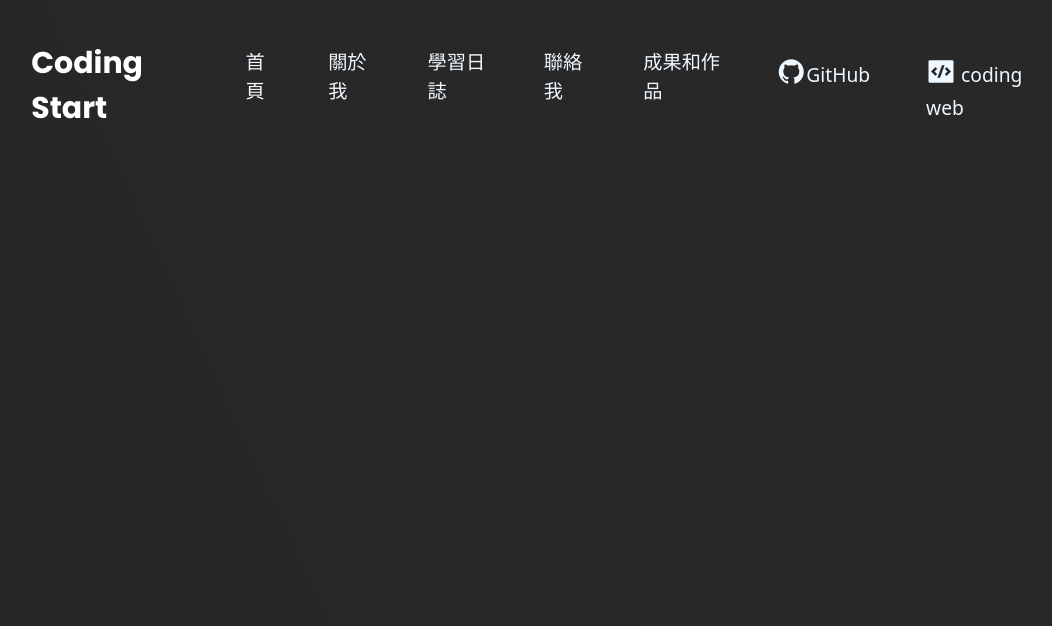
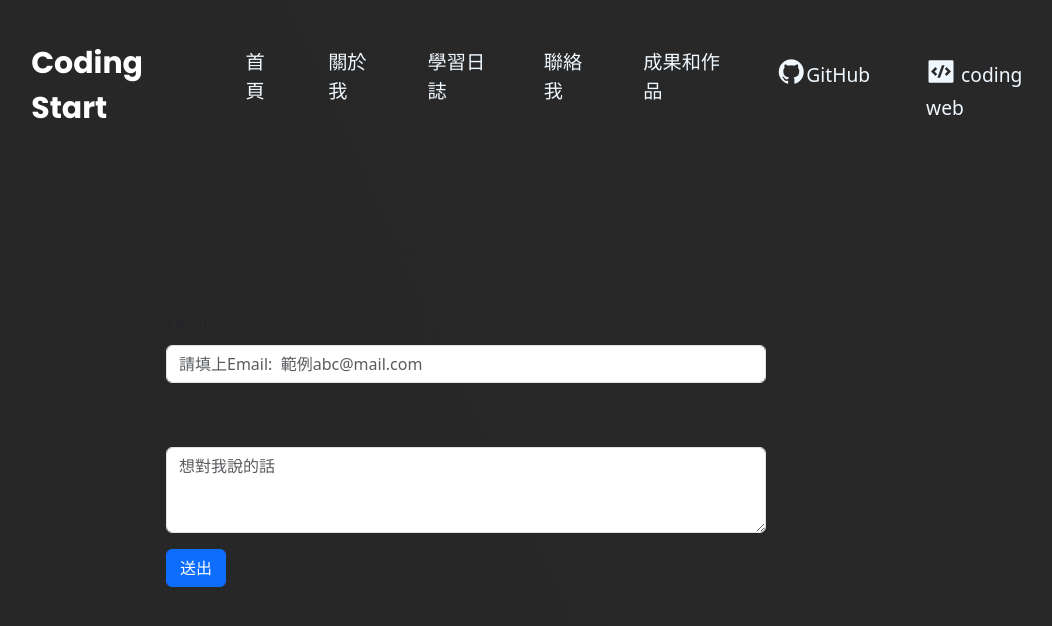
Before and after one commit to foylaou/foylaou.github.io, a plain HTML site: page contact.html in a window 1280 px wide. Shown: the whole page, without its empty margins (84-1136 px from the left). Drawn offline with nearby package versions, Linux system fonts and the light colour scheme.

Commit message:
Add files via upload

```diff
--- a/CSS/style.css
+++ b/CSS/style.css
@@ -41,6 +41,7 @@
 }
 .mybox-img{
     border-radius: 100px;
+
 }
 .font-weight-bold{
     color:white;
@@ -229,3 +230,6 @@ p{
     color: aliceblue;
 
 }
+.mb-3{
+    margin: 0 0 -100px;
+}
--- a/contact.html
+++ b/contact.html
@@ -45,8 +45,18 @@
             </nav>
         </header>
         <section class="prj">
-
-
+            <div class="mybox">
+            <div class="mb-3" style="width: 600px;">
+                <label for="" class="form-label">Email</label>
+                <input type="email" class="form-control" name="" id="" aria-describedby="emailHelpId" placeholder="請填上Email:  範例abc@mail.com">
+                <small id="emailHelpId" class="form-text text-muted">Help text</small>
+              </div>
+              <div class="mb-3"  style="width: 600px;">
+                <label for="" class="form-label"></label>
+                <textarea class="form-control" name="" id="" rows="3" placeholder='想對我說的話'></textarea>
+              </div>
+              <button type="submit" class="btn btn-primary" style="width:60px;align-items: center;">送出</button>
+            </div>
         </section>
 
 </div>
```
Also changed, not shown: about.html (+1 -11 lines).
